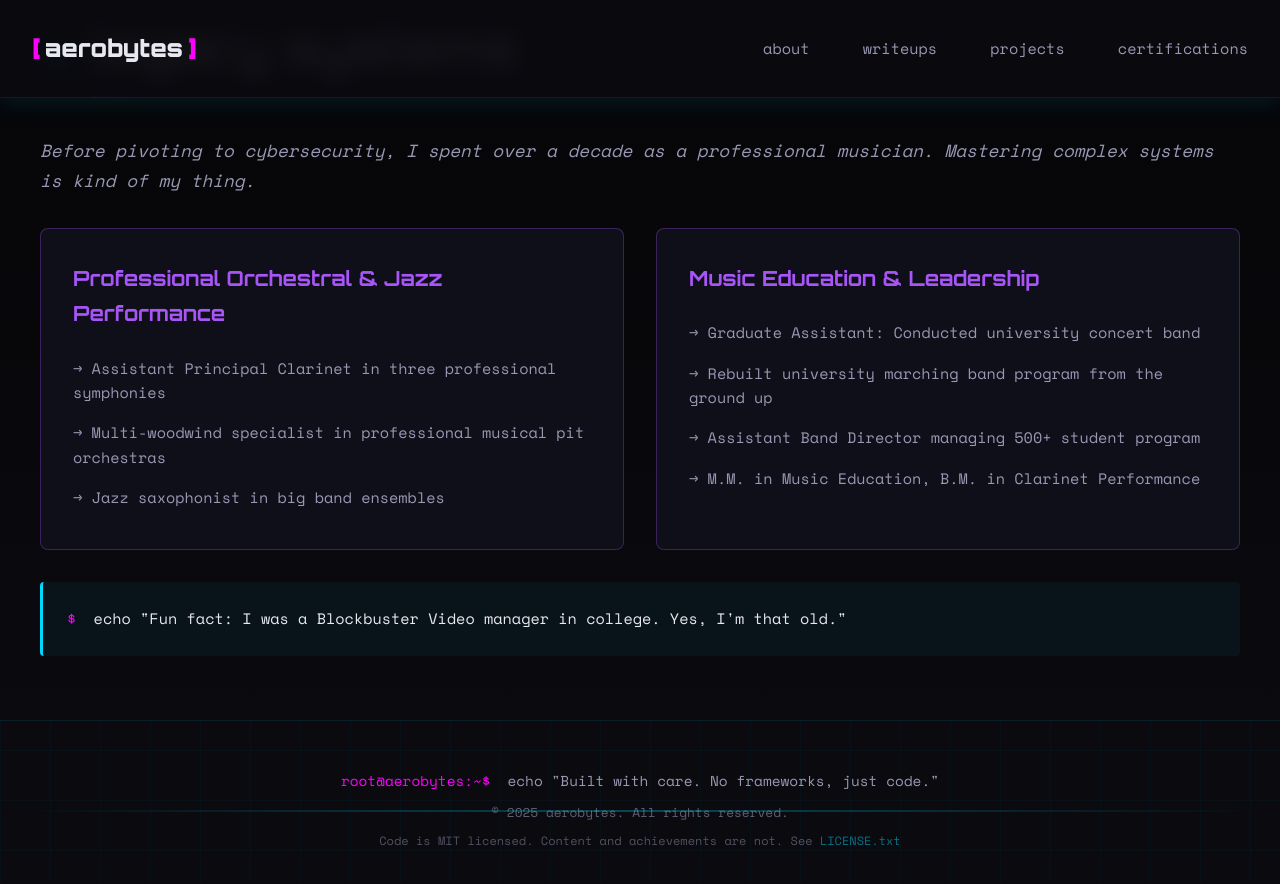
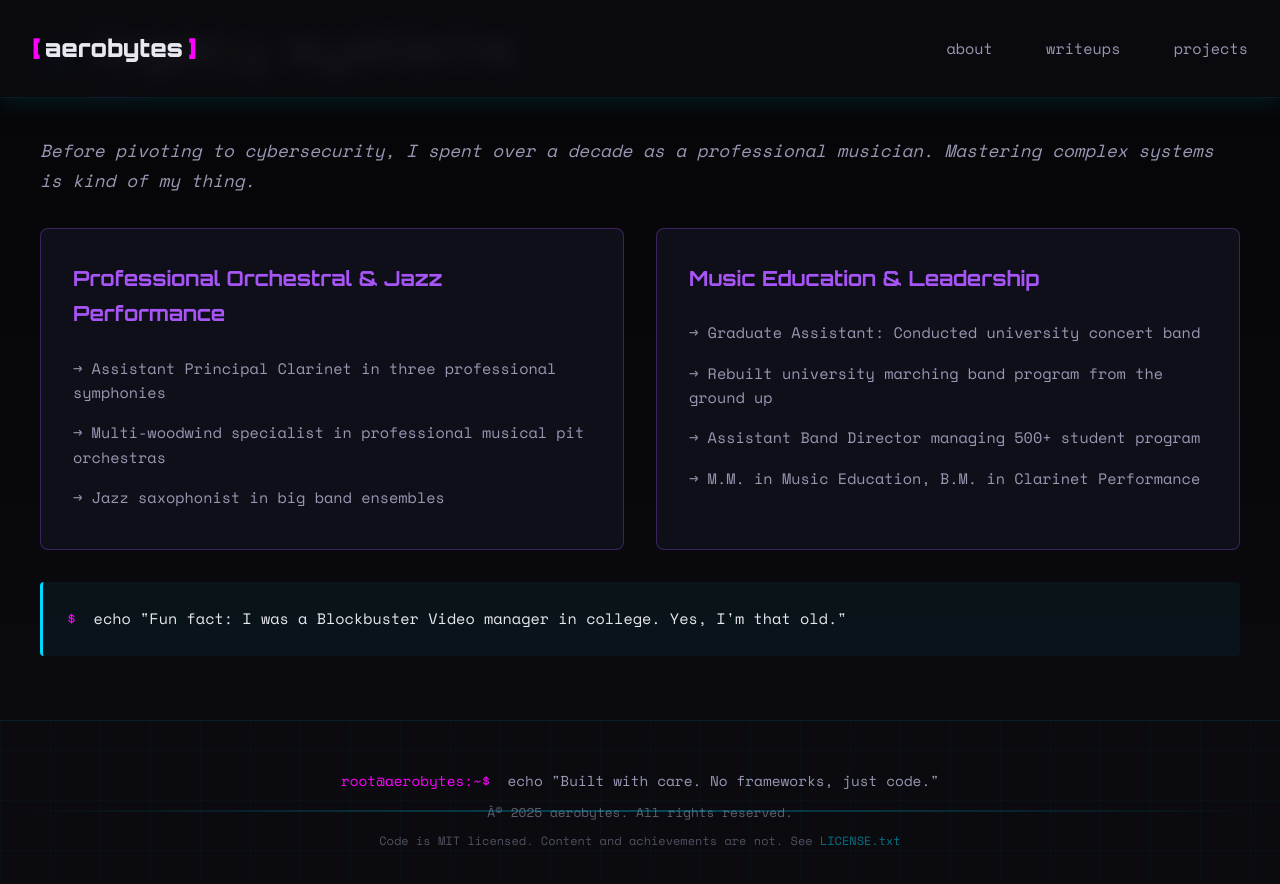
Before and after one commit to Aeronique/aerobytes-site, a Jekyll site: the page built from index.html, in a window 1280 px wide and 900 px high, scrolled down 8535 px. Shown: the top 884 px of the window. Built offline with Jekyll 4.4.1, drawn with Linux system fonts in a browser that asks for light colours.

Commit message:
Add files via upload

```diff
--- a/_layouts/default.html
+++ b/_layouts/default.html
@@ -24,10 +24,9 @@
                 <span class="bracket">]</span>
             </a>
             <div class="nav-links">
-                <a href="{{ '/#about' | relative_url }}" class="nav-link">about</a>
-                <a href="{{ '/writeups' | relative_url }}" class="nav-link">writeups</a>
-                <a href="{{ '/projects' | relative_url }}" class="nav-link">projects</a>
-                <a href="{{ '/#certifications' | relative_url }}" class="nav-link">certifications</a>
+                <a href="{{ '/about/' | relative_url }}" class="nav-link">about</a>
+                <a href="{{ '/writeups/' | relative_url }}" class="nav-link">writeups</a>
+                <a href="{{ '/projects/' | relative_url }}" class="nav-link">projects</a>
             </div>
         </div>
     </nav>
@@ -42,7 +41,7 @@
                 <span class="terminal-prompt">root@aerobytes:~$</span>
                 echo "Built with care. No frameworks, just code."
             </p>
-            <p class="footer-copy">© 2025 aerobytes. All rights reserved.</p>
+            <p class="footer-copy">Â© 2025 aerobytes. All rights reserved.</p>
             <p class="footer-license">
                 Code is MIT licensed. Content and achievements are not. See <a href="{{ '/LICENSE.txt' | relative_url }}" class="license-link">LICENSE.txt</a>
             </p>
```
